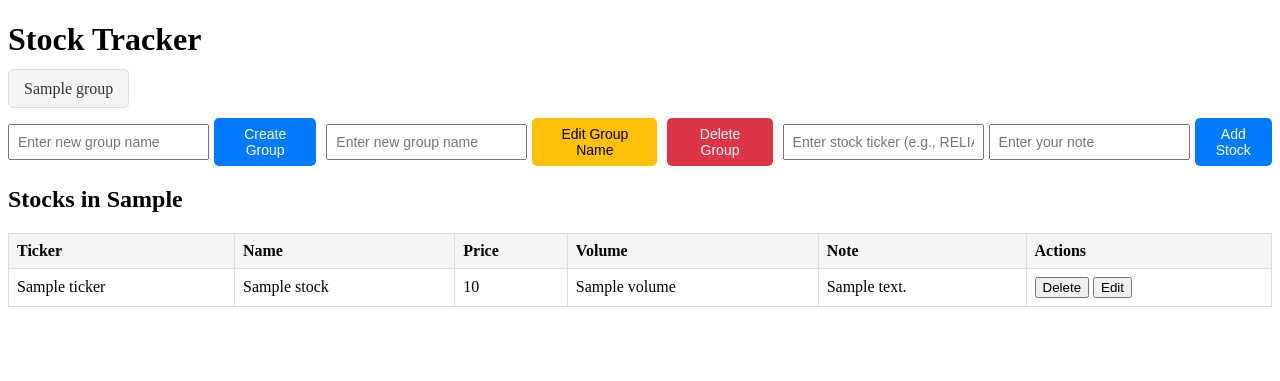
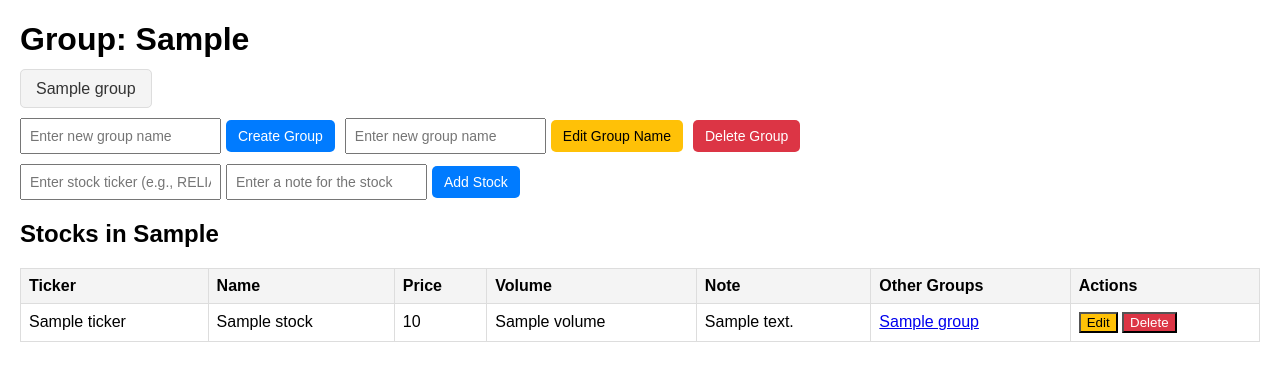
Before and after one commit to futurelauncher/stock, a Flask app: template indian_stock_app/templates/group.html in a window 1280 px wide. Shown: the top 381 px of the page. Run offline with Flask 3, Linux system fonts and the light colour scheme; the template is opened without the code that fills it: most values are stand-ins (such as "Sample title", 1, 10 or a date in 2020).

Commit message:
Updated app.py, database, and group.html for enhanced stock tracker functionality

```diff
--- a/indian_stock_app/app.py
+++ b/indian_stock_app/app.py
@@ -8,18 +8,16 @@ app = Flask(__name__)
 def init_db():
     with sqlite3.connect('stocks.db') as conn:
         cursor = conn.cursor()
-        # Create table for groups
         cursor.execute('''
             CREATE TABLE IF NOT EXISTS groups (
                 id INTEGER PRIMARY KEY AUTOINCREMENT,
                 name TEXT UNIQUE NOT NULL
             )
         ''')
-        # Create table for stocks
         cursor.execute('''
             CREATE TABLE IF NOT EXISTS stocks (
                 id INTEGER PRIMARY KEY AUTOINCREMENT,
-                ticker TEXT UNIQUE,
+                ticker TEXT,
                 note TEXT,
                 group_id INTEGER,
                 FOREIGN KEY (group_id) REFERENCES groups (id)
@@ -29,10 +27,6 @@ def init_db():
 
 # Fetch stock data for a list of tickers
 def fetch_stock_data(tickers):
-    """
-    Fetch stock data for a list of tickers.
-    Returns a list of dictionaries containing stock details.
-    """
     stocks_info = []
     for ticker in tickers:
         try:
@@ -41,7 +35,7 @@ def fetch_stock_data(tickers):
             stocks_info.append({
                 'ticker': ticker,
                 'name': info.get('shortName', 'N/A'),
-                'price': info.get('currentPrice', 'N/A'),
+                'price': info.get('currentPrice', info.get('regularMarketPrice', 'N/A')),
                 'volume': info.get('regularMarketVolume', 'N/A'),
             })
         except Exception as e:
@@ -54,14 +48,14 @@ def fetch_stock_data(tickers):
             })
     return stocks_info
 
-# Home route: Redirect to the Default group
 @app.route('/')
 def index():
     return redirect(url_for('group', group_name='Default'))
 
-# Route to display stocks for a specific group
 @app.route('/group/<group_name>')
 def group(group_name):
+    warning_message = request.args.get('warning')  # Retrieve the warning from the query string
+
     with sqlite3.connect('stocks.db') as conn:
         cursor = conn.cursor()
 
@@ -78,20 +72,28 @@ def group(group_name):
         ''', (group_name,))
         stocks = cursor.fetchall()
 
-    # Fetch stock data for the group's tickers
-    tickers = [stock[1] for stock in stocks]
-    stock_data = fetch_stock_data(tickers)
+        # Fetch stock data for the group's tickers
+        tickers = [stock[1] for stock in stocks]
+        stock_data = fetch_stock_data(tickers)
 
-    # Combine stock data with notes
-    for stock in stock_data:
-        for db_stock in stocks:
-            if db_stock[1] == stock['ticker']:
-                stock['id'] = db_stock[0]
-                stock['note'] = db_stock[2]
+        # Combine stock data with notes and group information
+        for stock in stock_data:
+            for db_stock in stocks:
+                if db_stock[1] == stock['ticker']:
+                    stock['id'] = db_stock[0]
+                    stock['note'] = db_stock[2]
 
-    return render_template('group.html', groups=groups, stocks=stock_data, selected_group=group_name)
+                    # Fetch other groups where this stock exists
+                    cursor.execute('''
+                        SELECT groups.name
+                        FROM stocks
+                        JOIN groups ON stocks.group_id = groups.id
+                        WHERE stocks.ticker = ? AND groups.name != ?
+                    ''', (stock['ticker'], group_name))
+                    stock['other_groups'] = [row[0] for row in cursor.fetchall()]
 
-# Route to add a new stock to a group
+    return render_template('group.html', groups=groups, stocks=stock_data, selected_group=group_name, warning_message=warning_message)
+
 @app.route('/add_stock', methods=['POST'])
 def add_stock():
     ticker = request.form['ticker'].strip().upper()
@@ -101,66 +103,99 @@ def add_stock():
     with sqlite3.connect('stocks.db') as conn:
         cursor = conn.cursor()
 
-        # Get the group_id for the selected group
+        # Check if the stock is already in another group
+        cursor.execute('''
+            SELECT groups.name
+            FROM stocks
+            JOIN groups ON stocks.group_id = groups.id
+            WHERE stocks.ticker = ?
+        ''', (ticker,))
+        existing_groups = cursor.fetchall()
+
+        # Prepare warning message if stock exists in other groups
+        warning_message = None
+        if existing_groups:
+            other_groups = [group[0] for group in existing_groups if group[0] != group_name]
+            if other_groups:
+                warning_message = f"Stock '{ticker}' is already present in the following group(s): {', '.join(other_groups)}"
+
+        # Get the group_id for the current group
         cursor.execute('SELECT id FROM groups WHERE name = ?', (group_name,))
         group_id = cursor.fetchone()
         if not group_id:
             return redirect(url_for('group', group_name='Default'))  # Safety fallback
-
         group_id = group_id[0]
 
+        # Insert the stock into the current group
         try:
-            # Insert the stock into the stocks table
             cursor.execute(
                 'INSERT INTO stocks (ticker, note, group_id) VALUES (?, ?, ?)',
                 (ticker, note, group_id)
             )
             conn.commit()
         except sqlite3.IntegrityError:
-            pass  # Ignore duplicate tickers
+            pass  # Ignore duplicates in the same group
 
-    return redirect(url_for('group', group_name=group_name))
+    # Store the warning in the session and redirect back to the group page
+    return redirect(url_for('group', group_name=group_name) + f"?warning={warning_message}")
 
-# Route to edit a stock's note
-@app.route('/edit_note/<int:stock_id>', methods=['POST'])
-def edit_note(stock_id):
-    new_note = request.form['note'].strip()
-    group_name = request.form['group_name']
-
-    with sqlite3.connect('stocks.db') as conn:
-        cursor = conn.cursor()
-        # Update the note for the stock
-        cursor.execute('UPDATE stocks SET note = ? WHERE id = ?', (new_note, stock_id))
-        conn.commit()
-
-    return redirect(url_for('group', group_name=group_name))
-
-# Route to create a new group
 @app.route('/add_group', methods=['POST'])
 def add_group():
     group_name = request.form['group_name'].strip()
-
-    # Avoid creating empty or duplicate groups
     if not group_name:
         return redirect(url_for('index'))
-
     with sqlite3.connect('stocks.db') as conn:
         cursor = conn.cursor()
         try:
-            # Insert the group into the groups table
             cursor.execute('INSERT INTO groups (name) VALUES (?)', (group_name,))
             conn.commit()
         except sqlite3.IntegrityError:
-            pass  # Ignore duplicate groups
-
+            pass
     return redirect(url_for('group', group_name=group_name))
 
-# Route to delete a stock
+@app.route('/edit_note/<int:stock_id>', methods=['POST'])
+def edit_note(stock_id):
+    new_note = request.form['note']
+    with sqlite3.connect('stocks.db') as conn:
+        cursor = conn.cursor()
+        cursor.execute('UPDATE stocks SET note = ? WHERE id = ?', (new_note, stock_id))
+        conn.commit()
+        result = cursor.execute('''
+            SELECT groups.name FROM stocks
+            JOIN groups ON stocks.group_id = groups.id
+            WHERE stocks.id = ?
+        ''', (stock_id,)).fetchone()
+    group_name = result[0] if result else 'Default'
+    return redirect(url_for('group', group_name=group_name))
+
+@app.route('/delete_group/<group_name>', methods=['POST'])
+def delete_group(group_name):
+    with sqlite3.connect('stocks.db') as conn:
+        cursor = conn.cursor()
+        cursor.execute('''
+            DELETE FROM stocks
+            WHERE group_id = (SELECT id FROM groups WHERE name = ?)
+        ''', (group_name,))
+        cursor.execute('DELETE FROM groups WHERE name = ?', (group_name,))
+        conn.commit()
+
+    return redirect(url_for('index'))
+
+@app.route('/edit_group/<group_name>', methods=['POST'])
+def edit_group(group_name):
+    new_group_name = request.form['new_group_name'].strip()
+    if not new_group_name or new_group_name == group_name:
+        return redirect(url_for('group', group_name=group_name))
+    with sqlite3.connect('stocks.db') as conn:
+        cursor = conn.cursor()
+        cursor.execute('UPDATE groups SET name = ? WHERE name = ?', (new_group_name, group_name))
+        conn.commit()
+    return redirect(url_for('group', group_name=new_group_name))
+
 @app.route('/delete_stock/<int:stock_id>', methods=['POST'])
 def delete_stock(stock_id):
     with sqlite3.connect('stocks.db') as conn:
         cursor = conn.cursor()
-        # Get the group name of the stock before deleting
         cursor.execute('''
             SELECT groups.name
             FROM stocks
@@ -169,45 +204,9 @@ def delete_stock(stock_id):
         ''', (stock_id,))
         result = cursor.fetchone()
         group_name = result[0] if result else 'Default'
-
-        # Delete the stock
         cursor.execute('DELETE FROM stocks WHERE id = ?', (stock_id,))
         conn.commit()
-
     return redirect(url_for('group', group_name=group_name))
-
-# Route to delete a group
-@app.route('/delete_group/<group_name>', methods=['POST'])
-def delete_group(group_name):
-    with sqlite3.connect('stocks.db') as conn:
-        cursor = conn.cursor()
-        # Delete all stocks in the group
-        cursor.execute('''
-            DELETE FROM stocks
-            WHERE group_id = (SELECT id FROM groups WHERE name = ?)
-        ''', (group_name,))
-        # Delete the group itself
-        cursor.execute('DELETE FROM groups WHERE name = ?', (group_name,))
-        conn.commit()
-
-    return redirect(url_for('index'))
-
-# Route to edit a group's name
-@app.route('/edit_group/<group_name>', methods=['POST'])
-def edit_group(group_name):
-    new_group_name = request.form['new_group_name'].strip()
-
-    # Avoid empty group names or duplicates
-    if not new_group_name or new_group_name == group_name:
-        return redirect(url_for('group', group_name=group_name))
-
-    with sqlite3.connect('stocks.db') as conn:
-        cursor = conn.cursor()
-        # Update the group name
-        cursor.execute('UPDATE groups SET name = ? WHERE name = ?', (new_group_name, group_name))
-        conn.commit()
-
-    return redirect(url_for('group', group_name=new_group_name))
 
 if __name__ == '__main__':
     init_db()
--- a/indian_stock_app/templates/group.html
+++ b/indian_stock_app/templates/group.html
@@ -3,24 +3,13 @@
 <head>
     <meta charset="UTF-8">
     <meta name="viewport" content="width=device-width, initial-scale=1.0">
-    <title>Stock Tracker</title>
+    <title>Group - {{ selected_group }}</title>
     <style>
-        table {
-            width: 100%;
-            border-collapse: collapse;
-        }
-        th, td {
-            border: 1px solid #ddd;
-            padding: 8px;
-            text-align: left;
-        }
-        th {
-            background-color: #f4f4f4;
-        }
-        td {
-            word-wrap: break-word;
-            white-space: normal;
-        }
+        body { font-family: Arial, sans-serif; margin: 20px; }
+        table { width: 100%; border-collapse: collapse; margin-top: 20px; }
+        th, td { border: 1px solid #ddd; padding: 8px; text-align: left; }
+        th { background-color: #f4f4f4; }
+        td { word-wrap: break-word; white-space: normal; }
         .tabs {
             margin-bottom: 20px;
         }
@@ -41,6 +30,7 @@
             display: flex;
             gap: 10px;
             margin-bottom: 20px;
+            flex-wrap: wrap;
         }
         .actions-container form {
             display: flex;
@@ -79,57 +69,60 @@
         .actions-container button.delete:hover {
             background-color: #b02a37;
         }
-        .popup {
+        .modal {
             display: none;
             position: fixed;
+            z-index: 1;
+            left: 0;
             top: 0;
-            left: 0;
             width: 100%;
             height: 100%;
-            background-color: rgba(0, 0, 0, 0.5);
-            z-index: 1000;
+            overflow: auto;
+            background-color: rgba(0, 0, 0, 0.4);
         }
-        .popup-content {
-            position: absolute;
-            top: 50%;
-            left: 50%;
-            transform: translate(-50%, -50%);
+        .modal-content {
             background-color: white;
+            margin: 15% auto;
             padding: 20px;
+            border: 1px solid #ddd;
+            width: 50%;
             border-radius: 10px;
-            box-shadow: 0px 0px 10px rgba(0, 0, 0, 0.25);
-            width: 300px;
-            text-align: center;
+            box-shadow: 0 4px 8px rgba(0, 0, 0, 0.2);
         }
-        .popup-content textarea {
-            width: 100%;
-            padding: 10px;
-            margin-bottom: 15px;
-            font-size: 14px;
-            border: 1px solid #ddd;
-            border-radius: 5px;
-            resize: none;
+        .modal-header {
+            display: flex;
+            justify-content: space-between;
+            align-items: center;
         }
-        .popup-content button {
-            padding: 8px 15px;
-            margin: 5px;
-            font-size: 14px;
-            border: none;
-            border-radius: 5px;
+        .modal-header h2 {
+            margin: 0;
+        }
+        .close {
+            color: #aaa;
+            font-size: 28px;
+            font-weight: bold;
             cursor: pointer;
         }
-        .popup-content button[type="submit"] {
-            background-color: #007BFF;
-            color: white;
+        .close:hover {
+            color: black;
         }
-        .popup-content button[type="button"] {
-            background-color: #dc3545;
-            color: white;
+        .edit-btn {
+            background-color: #ffc107;
+            color: black;
+        }
+        .edit-btn:hover {
+            background-color: #e0a800;
         }
     </style>
 </head>
 <body>
-    <h1>Stock Tracker</h1>
+    <h1>Group: {{ selected_group }}</h1>
+
+    {% if warning_message %}
+    <div style="background-color: #ffcccc; color: #b30000; padding: 10px; border: 1px solid #b30000; margin-bottom: 20px;">
+    {{ warning_message }}
+    </div>
+    {% endif %}
 
     <!-- Navigation Tabs -->
     <div class="tabs">
@@ -142,33 +135,33 @@
 
     <!-- Actions Container -->
     <div class="actions-container">
-        <!-- Create Group Form -->
+        <!-- Add Group -->
         <form action="/add_group" method="post">
             <input type="text" name="group_name" placeholder="Enter new group name" required>
             <button type="submit" class="create">Create Group</button>
         </form>
 
-        <!-- Edit Group Form -->
+        <!-- Edit Group -->
         <form action="/edit_group/{{ selected_group }}" method="post">
             <input type="text" name="new_group_name" placeholder="Enter new group name" required>
             <button type="submit" class="edit">Edit Group Name</button>
         </form>
 
-        <!-- Delete Group Form -->
+        <!-- Delete Group -->
         <form action="/delete_group/{{ selected_group }}" method="post" onsubmit="return confirm('Are you sure you want to delete this group? This will delete all stocks in the group.')">
             <button type="submit" class="delete">Delete Group</button>
         </form>
 
-        <!-- Add Stock Form -->
+        <!-- Add Stock -->
         <form action="/add_stock" method="post">
             <input type="text" name="ticker" placeholder="Enter stock ticker (e.g., RELIANCE.NS)" required>
-            <input type="text" name="note" placeholder="Enter your note" required>
+            <input type="text" name="note" placeholder="Enter a note for the stock" required>
             <input type="hidden" name="group_name" value="{{ selected_group }}">
             <button type="submit" class="create">Add Stock</button>
         </form>
     </div>
 
-    <!-- Display stocks for the selected group -->
+    <!-- Display Stocks -->
     <h2>Stocks in {{ selected_group }}</h2>
     <table>
         <thead>
@@ -178,6 +171,7 @@
                 <th>Price</th>
                 <th>Volume</th>
                 <th>Note</th>
+                <th>Other Groups</th>
                 <th>Actions</th>
             </tr>
         </thead>
@@ -190,48 +184,69 @@
                 <td>{{ stock.volume }}</td>
                 <td>{{ stock.note }}</td>
                 <td>
+                    {% if stock.other_groups %}
+                        {% for group in stock.other_groups %}
+                            <a href="{{ url_for('group', group_name=group) }}">{{ group }}</a>{% if not loop.last %}, {% endif %}
+                        {% endfor %}
+                    {% else %}
+                        None
+                    {% endif %}
+                </td>
+                <td>
+                    <!-- Edit Note Button -->
+                    <button class="edit-btn" onclick="openModal('{{ stock.id }}', '{{ stock.note }}')">Edit</button>
+
+                    <!-- Delete Stock Button -->
                     <form action="/delete_stock/{{ stock.id }}" method="post" style="display: inline;">
-                        <button type="submit">Delete</button>
+                        <button type="submit" style="background-color: #dc3545; color: white;">Delete</button>
                     </form>
-                    <button class="edit" onclick="openPopup({{ stock.id }}, '{{ selected_group }}', '{{ stock.note }}')">Edit</button>
                 </td>
             </tr>
             {% endfor %}
         </tbody>
     </table>
 
-    <!-- Popup for editing notes -->
-    <div id="editPopup" class="popup">
-        <div class="popup-content">
-            <form id="editNoteForm" action="" method="post">
-                <h3>Edit Note</h3>
-                <textarea name="note" id="popupNote" rows="5" required></textarea>
-                <input type="hidden" name="group_name" value="{{ selected_group }}">
-                <button type="submit">Save</button>
-                <button type="button" onclick="closePopup()">Cancel</button>
+    <!-- Edit Note Modal -->
+    <div id="editNoteModal" class="modal">
+        <div class="modal-content">
+            <div class="modal-header">
+                <h2>Edit Note</h2>
+                <span class="close" onclick="closeModal()">&times;</span>
+            </div>
+            <form id="editNoteForm" method="post">
+                <label for="note">Note:</label>
+                <input type="text" id="noteInput" name="note" style="width: 100%; padding: 10px; margin-top: 10px;" required>
+                <button type="submit" style="margin-top: 20px; background-color: #007BFF; color: white;">Save Changes</button>
             </form>
         </div>
     </div>
 
     <script>
-        function openPopup(stockId, groupName, currentNote) {
-            // Set form action dynamically
-            const form = document.getElementById("editNoteForm");
+        function openModal(stockId, note) {
+            const modal = document.getElementById('editNoteModal');
+            const form = document.getElementById('editNoteForm');
+            const noteInput = document.getElementById('noteInput');
+
+            // Set the action for the form
             form.action = `/edit_note/${stockId}`;
+            // Pre-fill the note input
+            noteInput.value = note;
 
-            // Set the current note in the textarea
-            const noteField = document.getElementById("popupNote");
-            noteField.value = currentNote;
-
-            // Show the popup
-            const popup = document.getElementById("editPopup");
-            popup.style.display = "block";
+            // Show the modal
+            modal.style.display = 'block';
         }
 
-        function closePopup() {
-            // Hide the popup
-            const popup = document.getElementById("editPopup");
-            popup.style.display = "none";
+        function closeModal() {
+            const modal = document.getElementById('editNoteModal');
+            modal.style.display = 'none';
+        }
+
+        // Close the modal if the user clicks outside of it
+        window.onclick = function(event) {
+            const modal = document.getElementById('editNoteModal');
+            if (event.target === modal) {
+                modal.style.display = 'none';
+            }
         }
     </script>
 </body>
```
Also changed, not shown: indian_stock_app/stocks.db.
